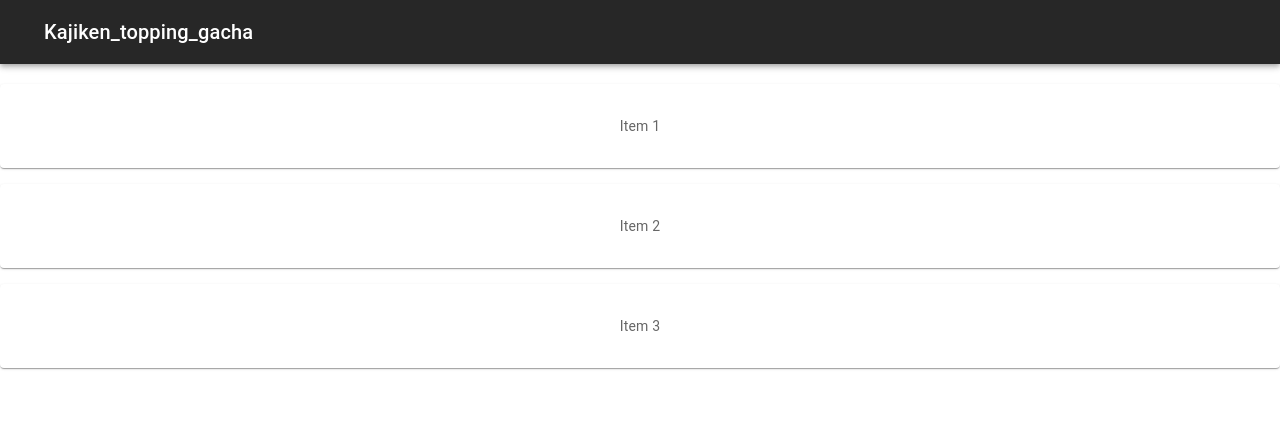
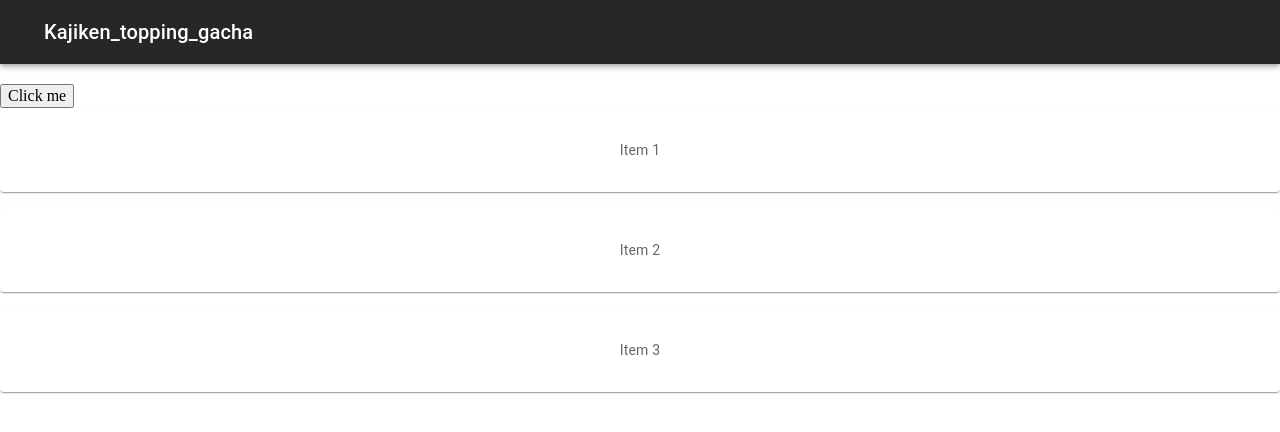
Before and after one commit to usabilityTeam9/kajiken_topping_gacha, a React (Create React App) app: page / in a window 1280 px wide. Shown: the top 432 px of the page. Built offline with nearby package versions, Linux system fonts and the light colour scheme.

Commit message:
ボタンの追加

```diff
--- a/src/App.js
+++ b/src/App.js
@@ -1,11 +1,13 @@
 import "./App.css";
 import Header from "./components/Header";
 import RandomTopping from "./components/RandomTopping";
+import ButtonLogic from "./components/ButtonLogic";
 function App() {
   return (
     <div className="App">
       <>
         <Header />
+        <ButtonLogic />
         <RandomTopping />
       </>
     </div>
--- /dev/null
+++ b/src/components/ButtonLogic.js
@@ -0,0 +1,16 @@
+import React from "react";
+import ReactDom from "react-dom";
+
+export default function ButtonLogic() {
+  return (
+    <div>
+      <button
+        onClick={() => {
+          console.log("Button clicked");
+        }}
+      >
+        Click me
+      </button>
+    </div>
+  );
+}
```
